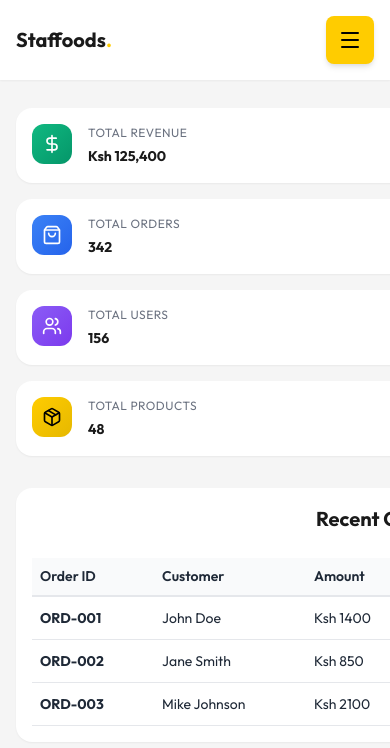
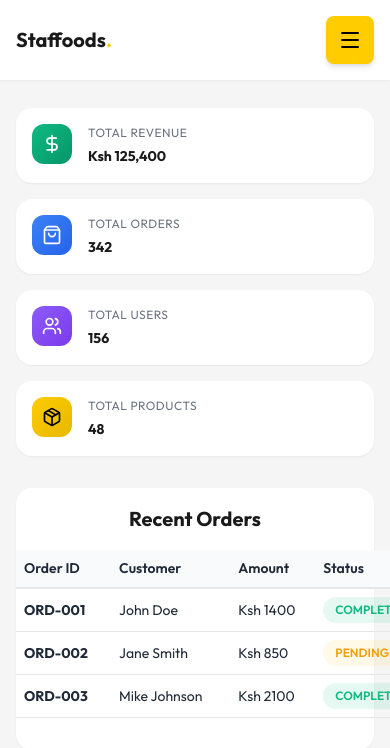
Before and after one commit to PsammystPrime/Staffood, a React app in the folder frontend/: page /admin in a window 390 px wide. Shown: the top 748 px of the page. Built offline with nearby package versions, Linux system fonts and the light colour scheme; the HTML template or start-up script is replaced by a standard one.

Commit message:
responsive design admindashboard

```diff
--- a/frontend/src/admin/AdminDashboard.css
+++ b/frontend/src/admin/AdminDashboard.css
@@ -213,6 +213,8 @@
 
 .orders-table-container {
     overflow-x: auto;
+    width: 100%;
+    max-width: 100%;
 }
 
 .orders-table {
@@ -279,6 +281,9 @@
     .admin-main {
         margin-left: 0;
         padding: 1rem;
+        width: 100%;
+        max-width: 100vw;
+        overflow-x: hidden;
     }
 
     .admin-header {
@@ -305,35 +310,56 @@
     }
 
     .admin-section {
-        padding: 1rem;
+        padding: 1rem 0 !important;
+        overflow: visible !important;
+        width: 100%;
+        max-width: 100%;
+    }
+
+    .section-title {
+        padding: 0 1rem 1rem 1rem;
+        margin: 0;
     }
 
     .orders-table-container {
-        overflow-x: auto;
-        -webkit-overflow-scrolling: touch;
-        margin: 0 -1rem;
-        padding: 0 1rem;
+        overflow-x: scroll !important;
+        overflow-y: visible !important;
+        -webkit-overflow-scrolling: touch !important;
+        width: 100vw !important;
+        max-width: 100vw !important;
+        margin-left: calc(-50vw + 50%) !important;
+        padding: 0 1rem 0.5rem 1rem !important;
+        position: relative;
     }
 
     .orders-table {
-        min-width: 600px;
+        min-width: 550px !important;
+        width: auto !important;
+        display: table !important;
+        table-layout: auto !important;
+        margin-bottom: 0.5rem !important;
     }
 
     .orders-table th,
     .orders-table td {
-        padding: 0.75rem 0.5rem;
-        font-size: 0.875rem;
-        white-space: nowrap;
+        padding: 0.5rem 0.25rem !important;
+        font-size: 0.875rem !important;
+        white-space: nowrap !important;
     }
 
     .orders-table th:first-child,
     .orders-table td:first-child {
-        padding-left: 0.5rem;
+        padding-left: 0.5rem !important;
     }
 
     .orders-table th:last-child,
     .orders-table td:last-child {
-        padding-right: 0.5rem;
+        padding-right: 0.5rem !important;
+    }
+
+    .status-badge {
+        font-size: 0.75rem !important;
+        padding: 0.25rem 0.75rem !important;
     }
 }
 
```
